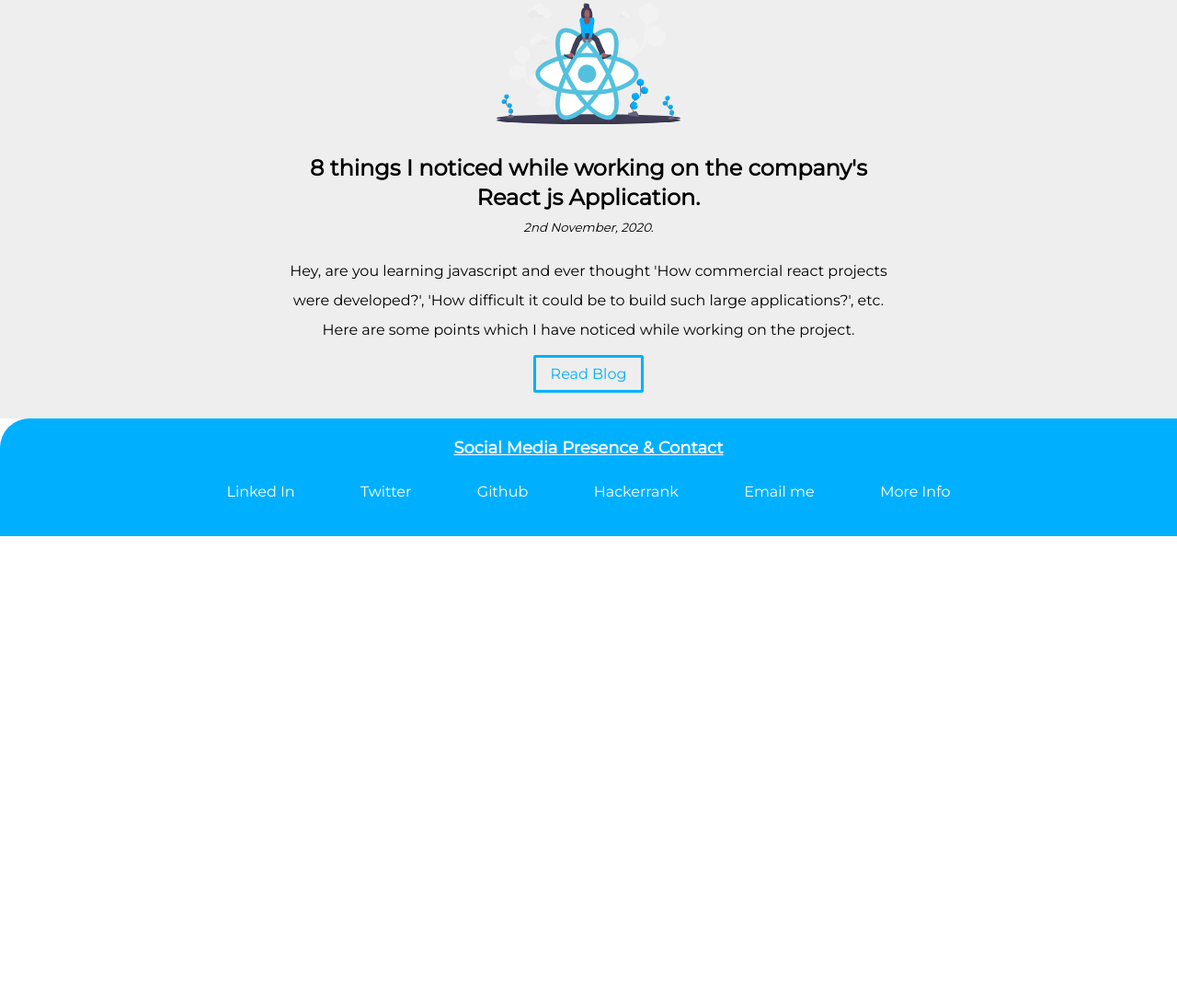
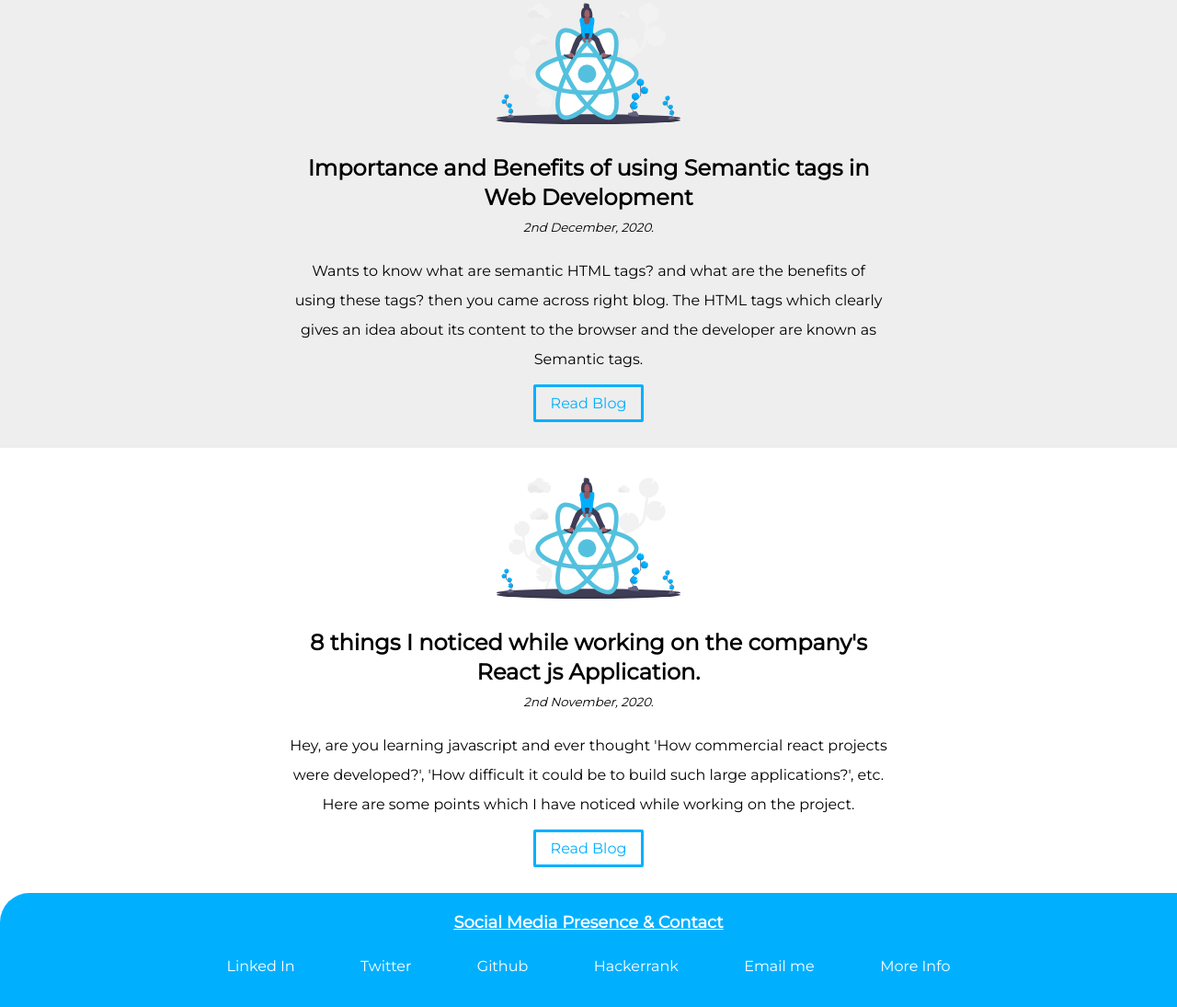
Before and after one commit to rushi-173/Simple-Portfolio-by-Rushi, a plain HTML site: page blogs.html in a window 1280 px wide. Shown: the part 307-1402 px from the top of the page at 92% size. Before the commit the page ends 890 px from the top, so only its background shows below. Drawn offline with Linux system fonts and the light colour scheme.

Commit message:
update blogs

```diff
--- a/blogs.html
+++ b/blogs.html
@@ -34,6 +34,18 @@
 <section class="section off-white">
 	<div class="container container-center">
 		<img src="./assets/b1.svg" class="project-hero-img">
+		<h4 style="margin-bottom: 0px;">Importance and Benefits of using Semantic tags in Web Development</h4><center><small style="font-style: italic;">2nd December, 2020.</small></center>
+		<p style="text-align: center;">Wants to know what are semantic HTML tags? and what are the benefits of using these tags? then you came across right blog.
+		The HTML tags which clearly gives an idea about its content to the browser and the developer are known as Semantic tags.</p>
+		<center>
+			<a href="https://rushikesh.hashnode.dev/importance-and-benefits-of-using-semantic-tags-in-web-development" class="link link-secondary link-center" style="margin-top: 2rem;">Read Blog</a>
+		</center>
+	</div>
+</section>
+
+<section class="section">
+	<div class="container container-center">
+		<img src="./assets/b1.svg" class="project-hero-img">
 		<h4 style="margin-bottom: 0px;">8 things I noticed while working on the company's React js Application.</h4><center><small style="font-style: italic;">2nd November, 2020.</small></center>
 		<p style="text-align: center;">	Hey, are you learning javascript and ever thought 'How commercial react projects were developed?', 'How difficult it could be to build such large applications?', etc. Here are some points which I have noticed while working on the project.</p>
 		<center>
```
